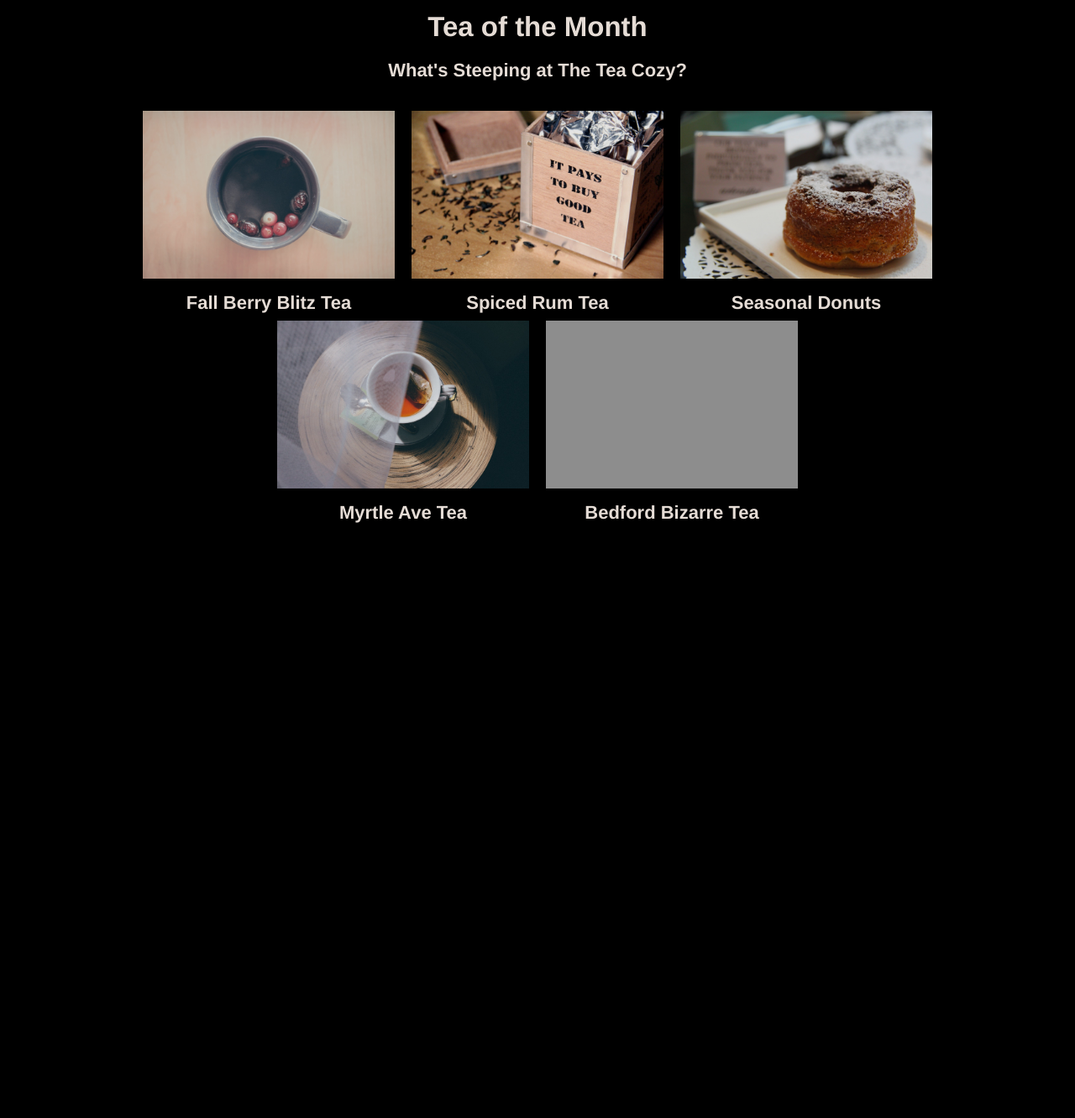
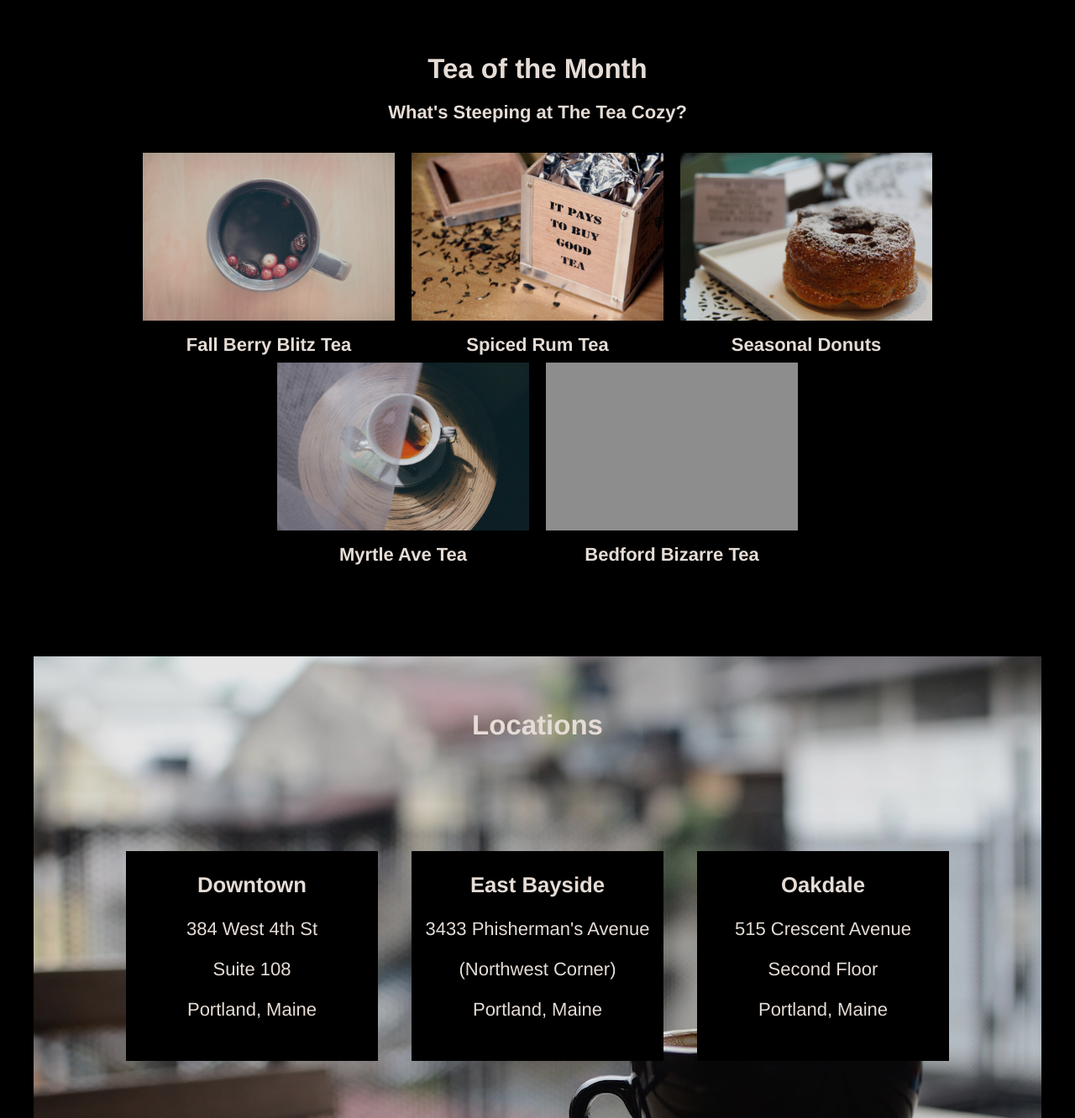
Before and after one commit to lightfootc/Tea-Cozy, a plain HTML site: page index.html in a window 1280 px wide. Shown: the part 772-2104 px from the top of the page at 84% size. Before the commit the page ends 1406 px from the top, so only its background shows below. Drawn offline with Linux system fonts and the light colour scheme; grey boxes are pictures that could not be loaded.

Commit message:
Completed the location section.

```diff
--- a/index.html
+++ b/index.html
@@ -19,7 +19,7 @@
     <nav>
       <span><a href="#mission">Mission</a></span>
       <span><a href="#featured">Featured Tea</a></span>
-      <span><a href="#">Locations</a></span>
+      <span><a href="#location">Locations</a></span>
     </nav>
   </div>
 </header>
@@ -37,7 +37,7 @@
 <!-- Featured Tea Content -->
 
     <div id="featured" >
-      <div class="tea-headings">
+      <div class="headings">
         <h2>Tea of the Month</h2>
         <h4>What's Steeping at The Tea Cozy?</h4>
         <div class="flex-container">
@@ -64,6 +64,34 @@
       </div>
     </div>
   </div>
+
+  <!-- Location Content -->
+
+  <div id="location">
+    <div class="location-background" class="headings">
+      <h2>Locations</h2>
+      <div class="flex-container">
+        <div class="address">
+          <h3>Downtown</h3>
+          <p>384 West 4th St</p>
+          <p>Suite 108</p>
+          <p>Portland, Maine</p>
+        </div>
+        <div class="address">
+          <h3>East Bayside</h3>
+          <p>3433 Phisherman's Avenue</p>
+          <p>(Northwest Corner)</p>
+          <p>Portland, Maine</p>
+        </div>
+        <div class="address">
+          <h3>Oakdale</h3>
+          <p>515 Crescent Avenue</p>
+          <p>Second Floor</p>
+          <p>Portland, Maine</p>
+        </div>
+    </div>
+    </div>
+  </div>
 </div>
 
 </body>
--- a/resources/css/style.css
+++ b/resources/css/style.css
@@ -81,9 +81,27 @@ header {
   margin: 25px 10px;
 }
 
-.tea-headings {
-  width: 1000px;
-  margin-top: 75px;
+.headings {
+  width: 1200px;
+  margin: 125px 0;
   display: flex;
   flex-direction: column;
 }
+
+/* Locations */
+
+.address {
+  width: 300px;
+  height: 250px;
+  margin: 15px 20px;
+  background-color: black;
+  opacity: 1;
+}
+
+.location-background {
+  background-image: url("../img/img-locations-background.jpg");
+  width: 1200px;
+  height: 550px;
+  display: flex;
+  flex-direction: column;
+}
```
